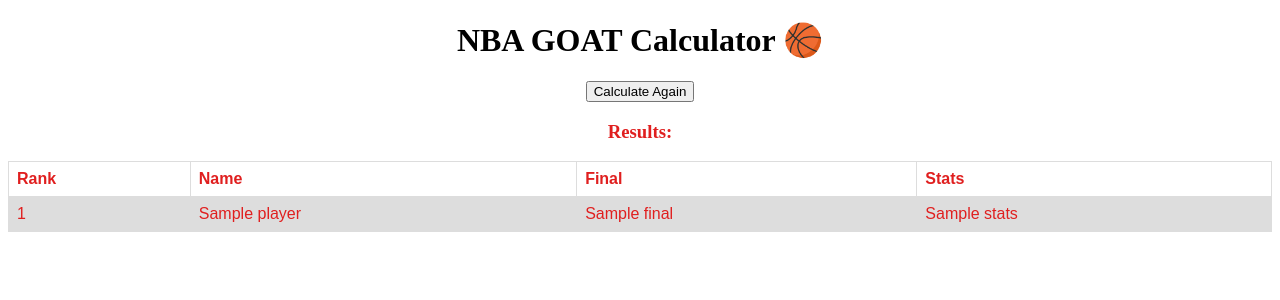
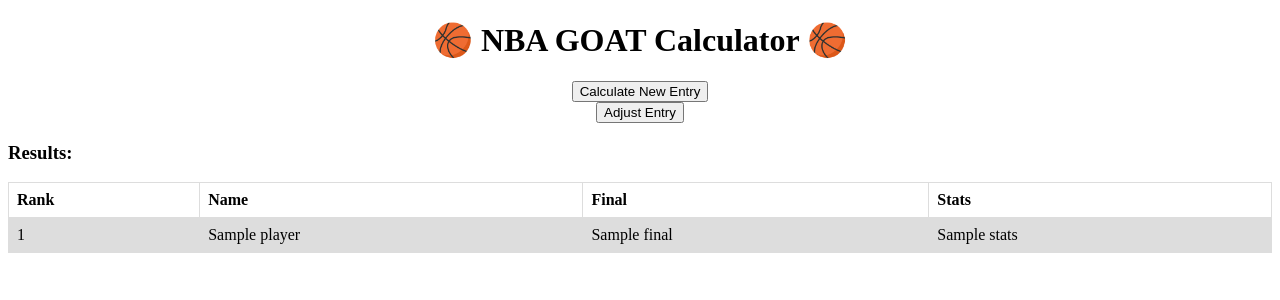
Before and after one commit to ShawnBhogal/NBA_GOAT_Project, a Flask app: template templates/results.html in a window 1280 px wide. Shown: the top 300 px of the page. Run offline with Flask 2, Linux system fonts and the light colour scheme; the template is opened without the code that fills it: most values are stand-ins (such as "Sample title", 1, 10 or a date in 2020); some libraries are stand-ins or nearby versions.

Commit message:
added functionality for new entry creation

```diff
--- a/server.py
+++ b/server.py
@@ -1,5 +1,4 @@
-from flask import Flask
-from flask import request, render_template
+from flask import Flask, request, render_template
 from prompts import reg_stats, adv_stats, adv_desc
 from methods import cat_dict, calculation
 
@@ -8,10 +7,8 @@ app = Flask(__name__)
 # keeping tracking of weight values of stats
 weight_dict = {}
 
-# TODO: feed results dict to results.html
-
 # results page
-@app.route('/results', methods=['POST'])
+@app.route("/results", methods=['GET', 'POST'])
 def results():
     # check weight entried for all categories
     for i in range(0, (len(reg_stats)+len(adv_stats))):
@@ -27,8 +24,11 @@ def results():
         res=results_dict)
 
 # home page
-@app.route('/')
+@app.route("/", methods=['GET', 'POST'])
 def home():
+    # new entry
+    if request.method == 'GET':
+        weight_dict.clear()
     return render_template(
         'index.html',
         reg_len=len(reg_stats),
--- a/static/stylesheets/styles.css
+++ b/static/stylesheets/styles.css
@@ -4,5 +4,5 @@ head {
 
 div.top-header {
     text-align: center;
-    color: rgb(224, 31, 31);
+    color: black;
 }
--- a/templates/index.html
+++ b/templates/index.html
@@ -23,7 +23,7 @@
         <div>
             <p align="center">UNLESS SPECIFIED, ASSUME ALL CATEGORIES ARE PER GAME</p>
             <div style="margin-left: 100px;">
-                <form action="/results" method="POST">
+                <form action="/results" method="post">
                     <p>REGULAR STATS:</p>
                     {%for i in range(0, reg_len)%}
                         <p>{{reg_stats[i]}}
@@ -37,6 +37,7 @@
                     {%endfor%}
                     <div align="center">
                         <input type="submit" value="CALCULATE">
+                        <input type="reset" value="Clear Entry"
                     </div>
                 </form>
             </div>
--- a/templates/results.html
+++ b/templates/results.html
@@ -1,32 +1,34 @@
 <!DOCTYPE html>
 <html lang="en">
-    <head>
-        <title>NBA Goat App</title>
     <link rel= "stylesheet" href="{{ url_for('static', filename='stylesheets/styles.css') }}">
-        <h1 align="center"> NBA GOAT Calculator 🏀 </h1>
-    </head>
-    <body>
-        <div class='top-header'>
-            <form action="/">
-                <input type="submit" value="Calculate Again">
-            </form>
     <style>
         table {
-                  font-family: arial, sans-serif;
           border-collapse: collapse;
           width: 100%;
         }
-
         td, th {
           border: 1px solid #dddddd;
           text-align: left;
           padding: 8px;
         }
-
         tr:nth-child(even) {
           background-color: #dddddd;
         }
     </style>
+    <head>
+        <title>NBA Goat App</title>
+        <h1 align="center"> 🏀 NBA GOAT Calculator 🏀 </h1>
+    </head>
+    <body>
+        <div>
+            <div align="center">
+                <form action="/" method="get" name="calculate-new">
+                    <input type="submit" value="Calculate New Entry">
+                </form>
+                <form action="/" method="post" name="adjust-stats">
+                    <input type="submit" value="Adjust Entry">
+                </form>
+            </div>
             <h3>Results:</h3>
             <table>
                 <tr>
```
Lines whose indentation alone changed are shown as unchanged.
